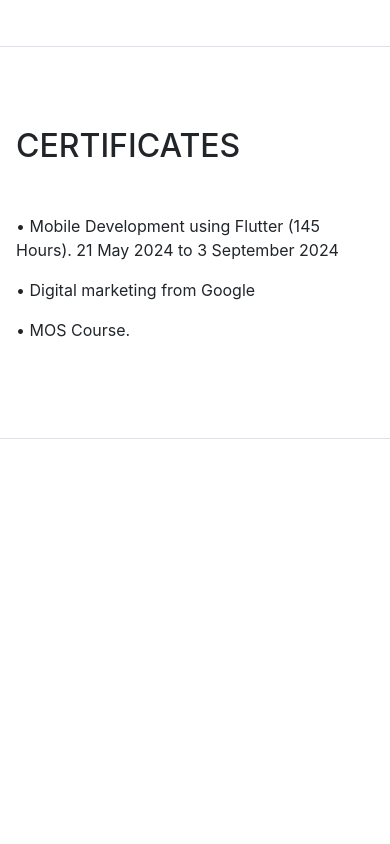
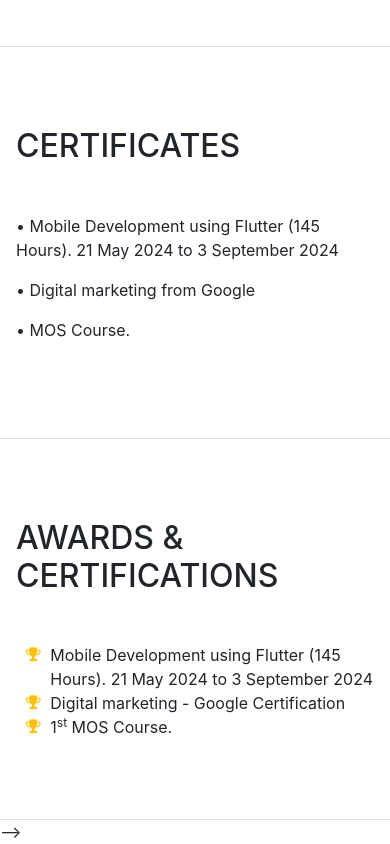
Before and after one commit to MohAdell/Portfolio, a website with bundled scripts: page index.html in a window 390 px wide. Shown: the part 3267-4111 px from the top of the page. Before the commit the page ends 3706 px from the top, so only its background shows below. Built offline with nearby package versions, Linux system fonts and the light colour scheme; a web font is replaced by a local one.

Commit message:
Update index.html

```diff
--- a/index.html
+++ b/index.html
@@ -233,42 +233,25 @@
         </div>
       </section>
 
-<!--       <section class="resume-section p-3 p-lg-5 d-flex flex-column" id="awards">
+      <section class="resume-section p-3 p-lg-5 d-flex flex-column" id="awards">
         <div class="my-auto">
           <h2 class="mb-5">Awards &amp; Certifications</h2>
           <ul class="fa-ul mb-0">
             <li>
               <i class="fa-li fa fa-trophy text-warning"></i>
-              Google Analytics Certified Developer</li>
+              Mobile Development using Flutter (145 Hours). 21 May 2024 to 3 September 2024</li>
             <li>
               <i class="fa-li fa fa-trophy text-warning"></i>
-              Mobile Web Specialist - Google Certification</li>
+              Digital marketing - Google Certification</li>
             <li>
               <i class="fa-li fa fa-trophy text-warning"></i>
               1<sup>st</sup>
-              Place - University of Colorado Boulder - Emerging Tech Competition 2009</li>
+              MOS Course.</li>
             <li>
-              <i class="fa-li fa fa-trophy text-warning"></i>
-              1<sup>st</sup>
-              Place - University of Colorado Boulder - Adobe Creative Jam 2008 (UI Design Category)</li>
-            <li>
-              <i class="fa-li fa fa-trophy text-warning"></i>
-              2<sup>nd</sup>
-              Place - University of Colorado Boulder - Emerging Tech Competition 2008</li>
-            <li>
-            <li>
-              <i class="fa-li fa fa-trophy text-warning"></i>
-              1<sup>st</sup>
-              Place - James Buchanan High School - Hackathon 2006</li>
-            <li>
-              <i class="fa-li fa fa-trophy text-warning"></i>
-              3<sup>rd</sup>
-              Place - James Buchanan High School - Hackathon 2005</li>
           </ul>
         </div>
       </section>
- -->
-    </div>
+    </div> -->
 
     <!-- Bootstrap core JavaScript -->
     <script src="vendor/jquery/jquery.min.js"></script>
```
